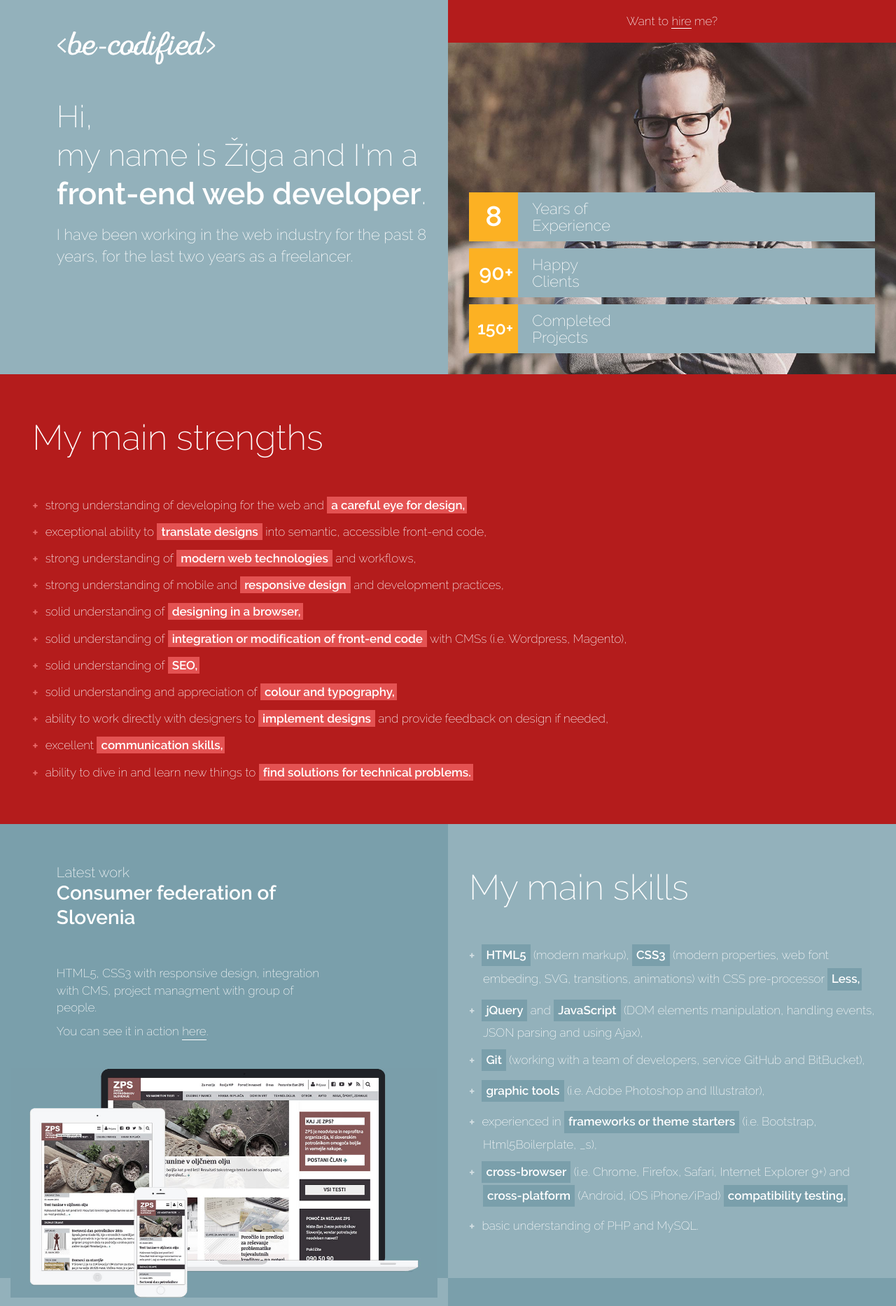
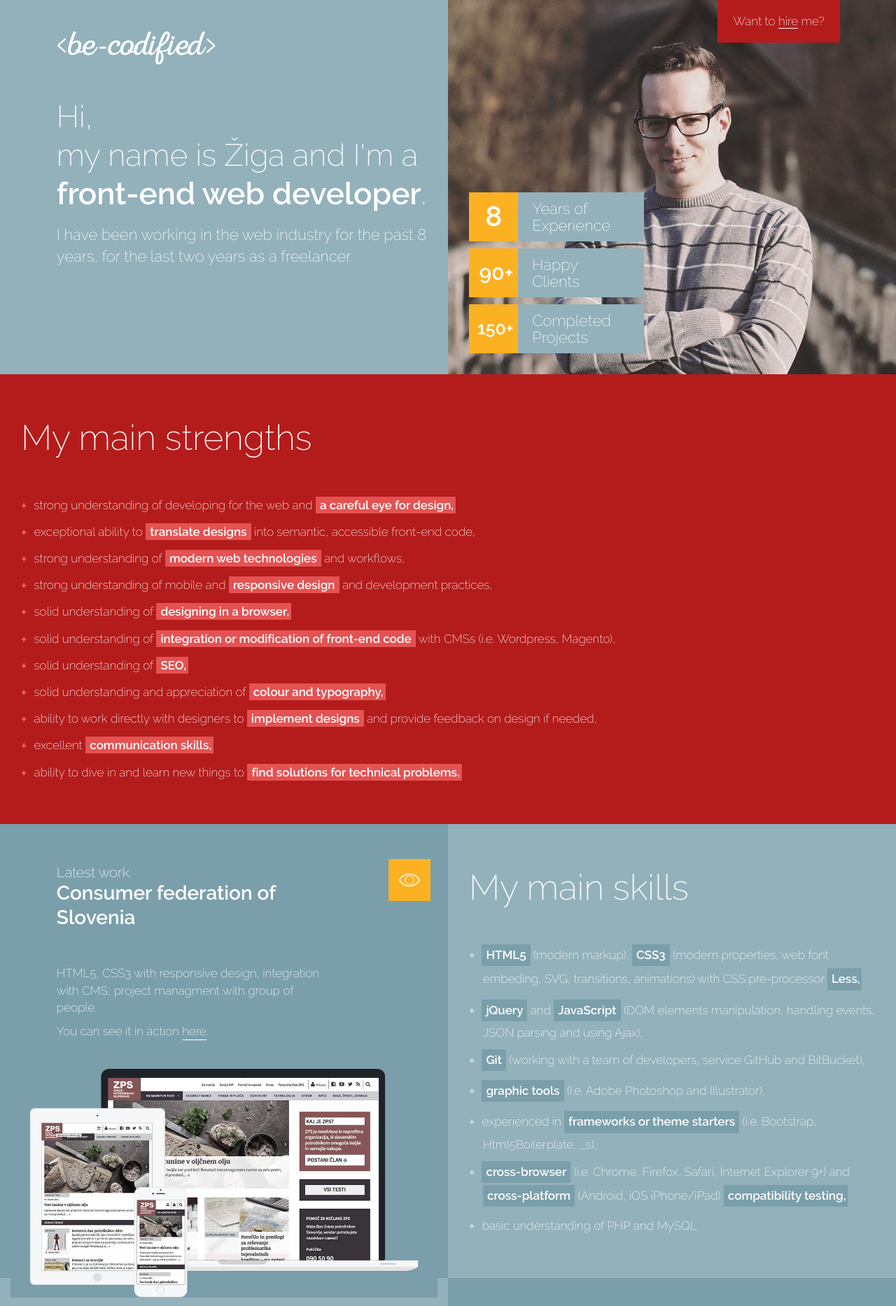
Before and after one commit to be-codified/personal-presentation-site, a PHP site: page / in a window 1280 px wide. Shown: the top 1867 px of the page at 70% size. Run offline with PHP 8.4, Linux system fonts and the light colour scheme.

Commit message:
media xs and s solved layout issues

```diff
--- a/css/custom-styles.less
+++ b/css/custom-styles.less
@@ -269,8 +269,6 @@ ul.tools {
     }
 }
 
-.additional-left-padding { padding-left: 2.5%; }
-
 ul li span.strong.reduced-right-padding { padding-right: 3px; }
 
 ul.tools,
@@ -415,6 +413,7 @@ ul.achievements {
         position: relative;
 
         .bubble {
+            display: none;
             visibility: hidden;
             opacity: 0;
             position: absolute;
@@ -469,17 +468,16 @@ ul.achievements {
 
     .more,
     .more-close {
+        display: none;
         position: absolute;
         top: 0;
         right: 0;
-        display: block;
         width: 60px;
         height: 60px;
         margin: 50px 25px 25px 0;
         background-position: 50% 50%;
         background-repeat: no-repeat;
         background-size: 30px 30px;
-        display: block;
 
         &:hover {
             -webkit-transition: all 0.5s ease;
@@ -610,11 +608,10 @@ ul.achievements {
 
 /* extra small devices and above */
 @media (min-width: 0) {
+
+    /* .additional-left-padding { padding-left: 2.5%; } */
+
     .portfolio {
-        .more {
-            display: none;
-        }
-
         img {
             margin-top: 30px;
             position: relative;
@@ -624,23 +621,46 @@ ul.achievements {
             }
         }
     }
-
-    .bubble {
-        display: none;
-    }
 }
 
 /* small devices and above */
 @media (min-width: 768px) {
+    .profile {
+        padding-top: 310px;
 
+        .hire {
+            position: absolute;
+            top: 0;
+            left: auto;
+            right: 12.5%;
+            width: 175px;
+        }
+    }
+
+    ul.achievements li {
+        width: 250px;
+    }
 }
 
 /* medium devices and above */
 @media (min-width: 992px) {
+    .profile {
+        padding-top: 275px;
+    }
+
+    .portfolio .more,
+    .portfolio .more-close {
+        display: block;
+    }
+
     .how-made {
         i.fa-heart,
         i.fa-camera {
             border-bottom: 1px dotted @color-white;
+        }
+
+        .reference-point .bubble {
+            display: block;
         }
     }
 }
--- a/js/main.js
+++ b/js/main.js
@@ -88,7 +88,7 @@ $(document).ready(function() {
 
                     // TODO: trying not to call code same thing twice
 
-                    if ($(window).width() > 1000) {
+                    if ($(window).width() >= 768) {
                         $(window).resize(function() {
                             for (var i = 1; i <= 3; i++) {
                                 setColumnHeight(i);
```
Also changed, not shown: css/custom-styles.css (+28 -10 lines), js/main.min.js (+1 -1 lines), css/custom-styles.min.css.
